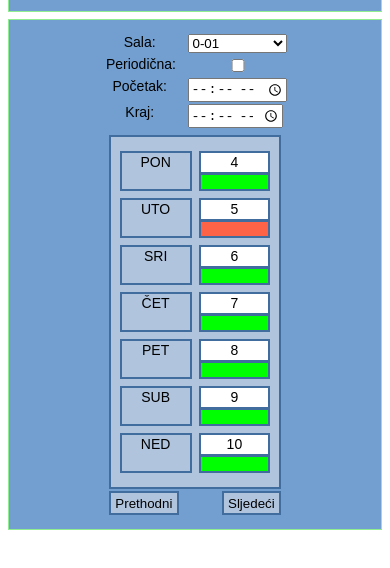
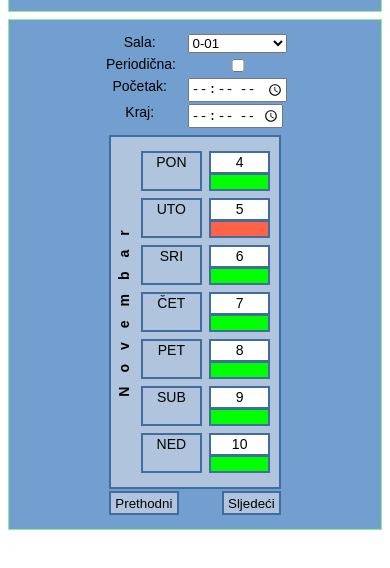
Before and after one commit to fpoljcic/wt-projekat, a plain HTML site: page rezervacija.html in a window 390 px wide. Shown: the part 198-766 px from the top of the page. Drawn offline with Linux system fonts and the light colour scheme.

Commit message:
Vertikalan tekst imena mjeseca u tabeli za ekrane ispod 600px

```diff
--- a/rezervacija.css
+++ b/rezervacija.css
@@ -132,12 +132,21 @@ input[name=sljedeci] {
 		grid-column-start: 2;
 	}
 
-	.brojevi, tr:nth-child(1), th {
+	.brojevi {
 		display: none;
 	}
 
 	tr {
 		display: table-cell;
+	}
+
+	tr:nth-child(1) {
+		width: 1em;
+		transform: translate(0, 25.5%) rotate(270deg);
+	}
+
+	th {
+		letter-spacing: 1em;
 	}
 
 	td {
```
